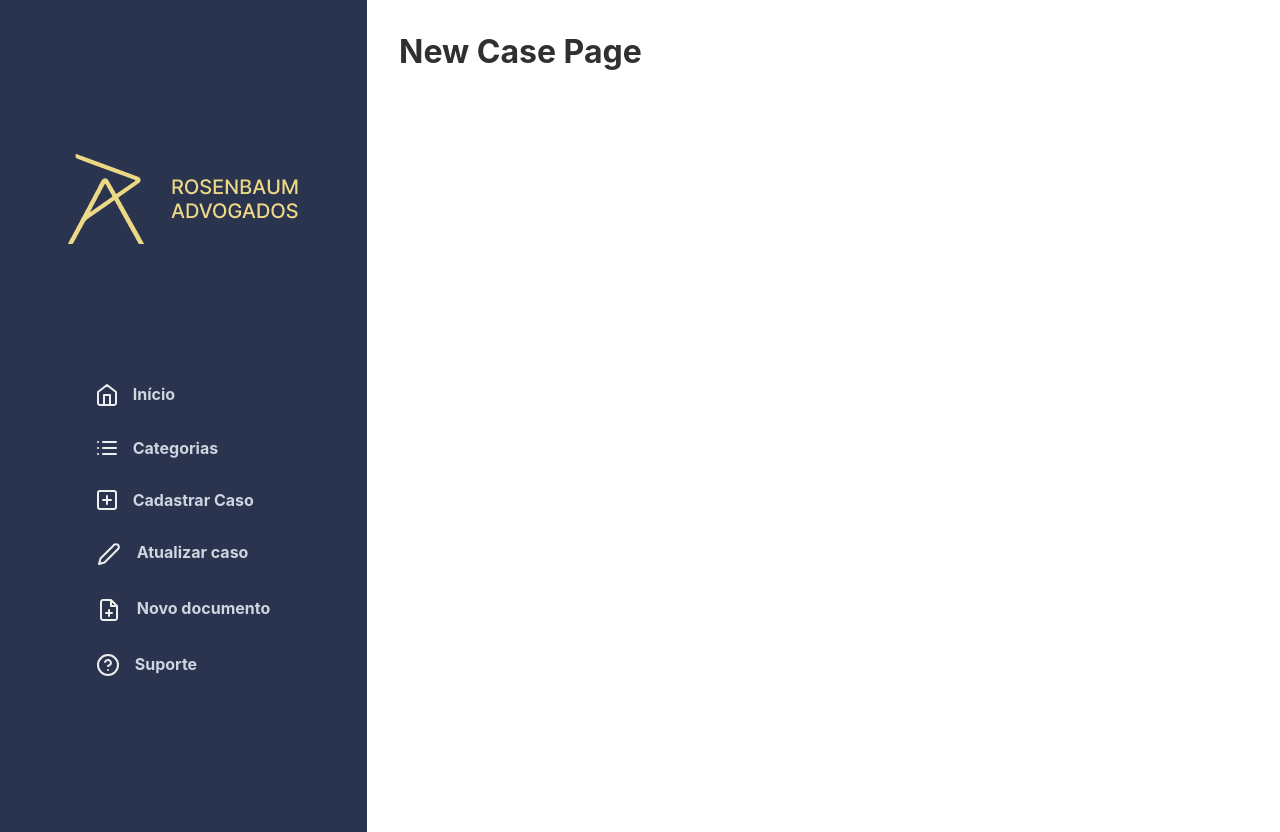
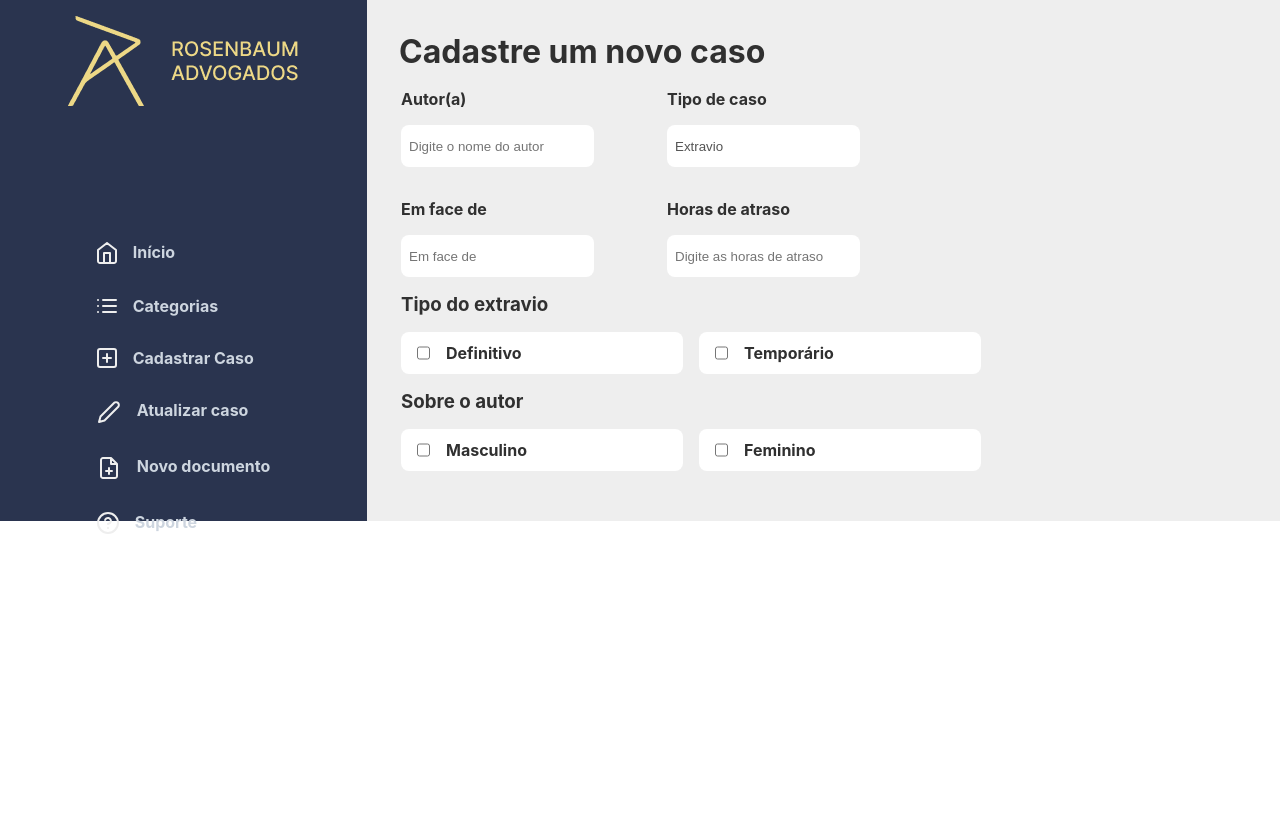
Before and after one commit to DeveloperEliasColturato/advocacia_frontend, a React (Create React App) app: page /newcase in a window 1280 px wide. After the commit the page ends 800 px from the top, so only its background shows below. Built offline with nearby package versions, Linux system fonts and the light colour scheme.

Commit message:
Formulário de cadastro de caso
	A parte inicial do formulário para cadastro do caso foi
	adicionado porém precisa de melhorias, assim como a SideBar
	também precisa de verificação em relação ao seu estilo

```diff
--- a/src/components/sideBar/styleSideBar.ts
+++ b/src/components/sideBar/styleSideBar.ts
@@ -4,19 +4,18 @@ import { colors } from '../../utils/colors';
 export const WrapperSideBar = styled.div`
   background-color: ${colors.primaryColor};
   width: 367px;
-  height: 100vh;
+  height: auto;
+  padding: 1rem 0;
+  align-items: center;
   display: flex;
   flex-direction: column;
-  justify-content: space-evenly;
-  align-items: center;
-  padding: 1rem 0;
 `;
 
 export const WrapperSideBarButtons = styled.div`
-  display: flex;
-  flex-direction: column;
   row-gap: 1rem;
   color: ${colors.gray300};
+  position: fixed;
+  top: 30%;
   tr {
     display: flex;
     flex-direction: column;
--- a/src/pages/newCase/NewCase.tsx
+++ b/src/pages/newCase/NewCase.tsx
@@ -1,13 +1,112 @@
+import { useState } from 'react';
+
 import SideBar from '../../components/sideBar';
-import { WrapperNewCase } from './styleNewCase';
+import {
+  WrapperNewCase,
+  FormNewCase,
+  TypeCase,
+  TypeDefinitivoForm,
+  InfoAutor,
+} from './styleNewCase';
 
 export default function NewCase() {
+  const [isDefinitivo, setIsDefinitivo] = useState(false);
+
+  function handleDefinitivo() {
+    setIsDefinitivo(!isDefinitivo);
+  }
+
   return (
     <WrapperNewCase>
       <SideBar />
-      <form action="">
-        <h1>New Case Page</h1>
-      </form>
+      <FormNewCase>
+        <form action="">
+          <h1>Cadastre um novo caso</h1>
+          <table>
+            <tr>
+              <th>
+                <label htmlFor="">Autor(a)</label>
+                <input type="text" placeholder="Digite o nome do autor" />
+              </th>
+              <th>
+                <label htmlFor="">Tipo de caso</label>
+                <input type="text" value={'Extravio'} disabled={true} />
+              </th>
+            </tr>
+            <tr>
+              <th>
+                <label htmlFor="">Em face de</label>
+                <input type="text" placeholder="Em face de" />
+              </th>
+              <th>
+                <label htmlFor="">Horas de atraso</label>
+                <input type="text" placeholder="Digite as horas de atraso" />
+              </th>
+            </tr>
+            <TypeCase>
+              <h3>Tipo do extravio</h3>
+              <tr>
+                <th>
+                  <input
+                    type="checkbox"
+                    id="definitivo"
+                    onChange={handleDefinitivo}
+                  />
+                  <label htmlFor="definitivo">Definitivo</label>
+                </th>
+                {!isDefinitivo && (
+                  <th>
+                    <input type="checkbox" id="temporario" />
+                    <label htmlFor="temporario">Temporário</label>
+                  </th>
+                )}
+              </tr>
+            </TypeCase>
+            {isDefinitivo && (
+              <TypeDefinitivoForm>
+                <h3>Houve dano material?</h3>
+                <tr>
+                  <th>
+                    <input type="checkbox" id="ida" />
+                    <label htmlFor="ida">Ida</label>
+                  </th>
+                  <th>
+                    <input type="checkbox" id="volta" />
+                    <label htmlFor="volta">Volta</label>
+                  </th>
+                </tr>
+                <tr>
+                  <th>
+                    <input
+                      type="number"
+                      placeholder="Valor dentro da bagagem"
+                    />
+                  </th>
+                  <th>
+                    <input
+                      type="number"
+                      placeholder="Valor itens de reposição"
+                    />
+                  </th>
+                </tr>
+              </TypeDefinitivoForm>
+            )}
+            <InfoAutor>
+              <h3>Sobre o autor</h3>
+              <tr>
+                <th>
+                  <input type="checkbox" id="men" />
+                  <label htmlFor="men">Masculino</label>
+                </th>
+                <th>
+                  <input type="checkbox" id="woman" />
+                  <label htmlFor="woman">Feminino</label>
+                </th>
+              </tr>
+            </InfoAutor>
+          </table>
+        </form>
+      </FormNewCase>
     </WrapperNewCase>
   );
 }
--- a/src/pages/newCase/styleNewCase.ts
+++ b/src/pages/newCase/styleNewCase.ts
@@ -3,8 +3,72 @@ import { colors } from '../../utils/colors';
 
 export const WrapperNewCase = styled.div`
   display: flex;
+  width: 100%;
+  height: 100%;
   color: ${colors.gray900};
+  background-color: #eee;
   form {
     padding: 2rem;
   }
 `;
+
+export const FormNewCase = styled.div`
+  tr {
+    display: flex;
+    column-gap: 1rem;
+  }
+  th {
+    width: 250px;
+    display: flex;
+    flex-direction: column;
+    align-items: flex-start;
+    margin: 1rem 0;
+    row-gap: 1rem;
+  }
+  input {
+    height: 42px;
+    border-radius: 0.5rem;
+    border: none;
+    background-color: ${colors.white};
+    padding: 0 0.5rem;
+  }
+  input:focus {
+    outline: none;
+  }
+`;
+
+export const TypeCase = styled.div`
+  th {
+    display: flex;
+    flex-direction: row;
+    align-items: center;
+    column-gap: 1rem;
+    background-color: ${colors.white};
+    border-radius: 0.5rem;
+    padding: 0 1rem;
+  }
+`;
+
+export const TypeDefinitivoForm = styled.div`
+  th {
+    display: flex;
+    flex-direction: row;
+    align-items: center;
+    column-gap: 1rem;
+    background-color: ${colors.white};
+    border-radius: 0.5rem;
+    padding: 0 1rem;
+  }
+`;
+
+export const InfoAutor = styled.div`
+  th {
+    display: flex;
+    flex-direction: row;
+    align-items: center;
+    column-gap: 1rem;
+    background-color: ${colors.white};
+    border-radius: 0.5rem;
+    padding: 0 1rem;
+  }
+`;
```
